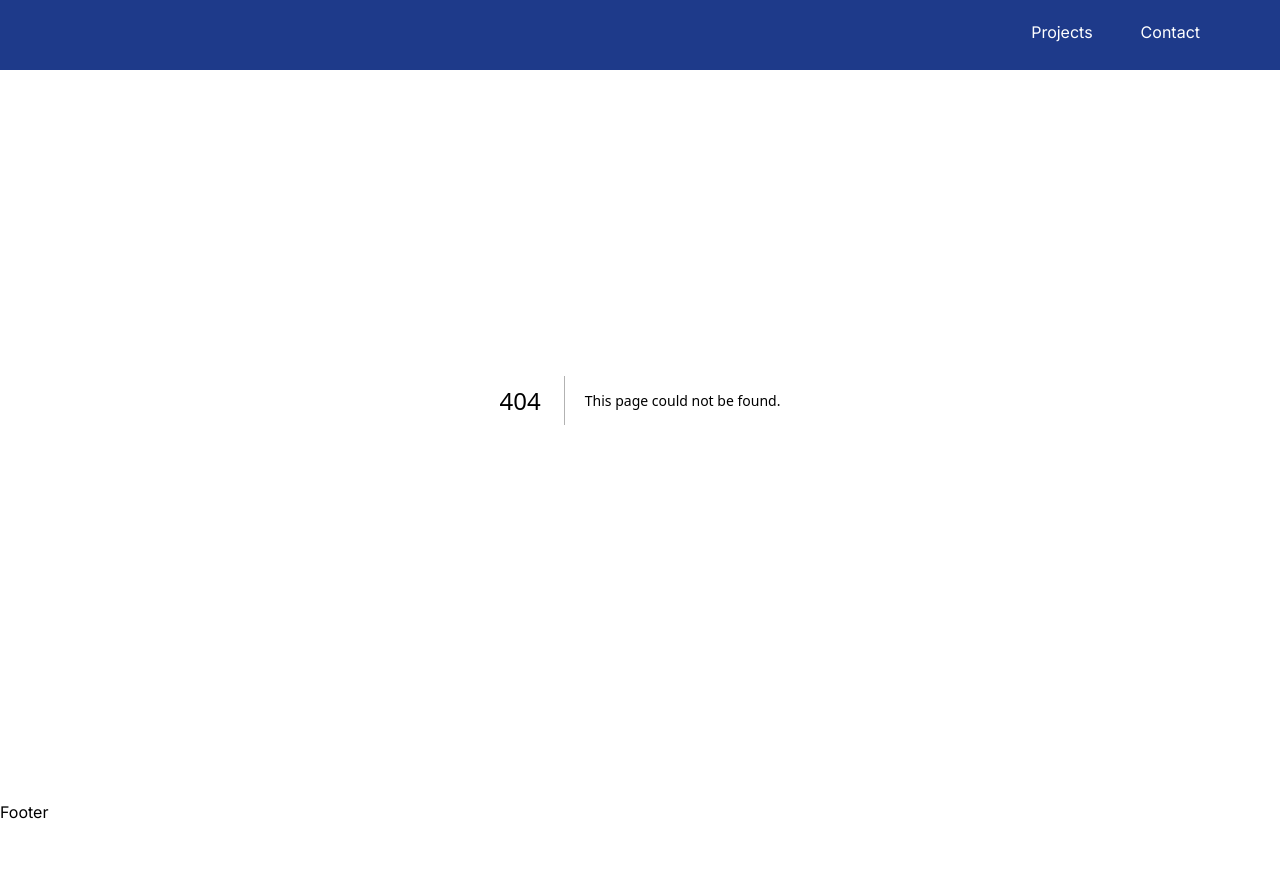
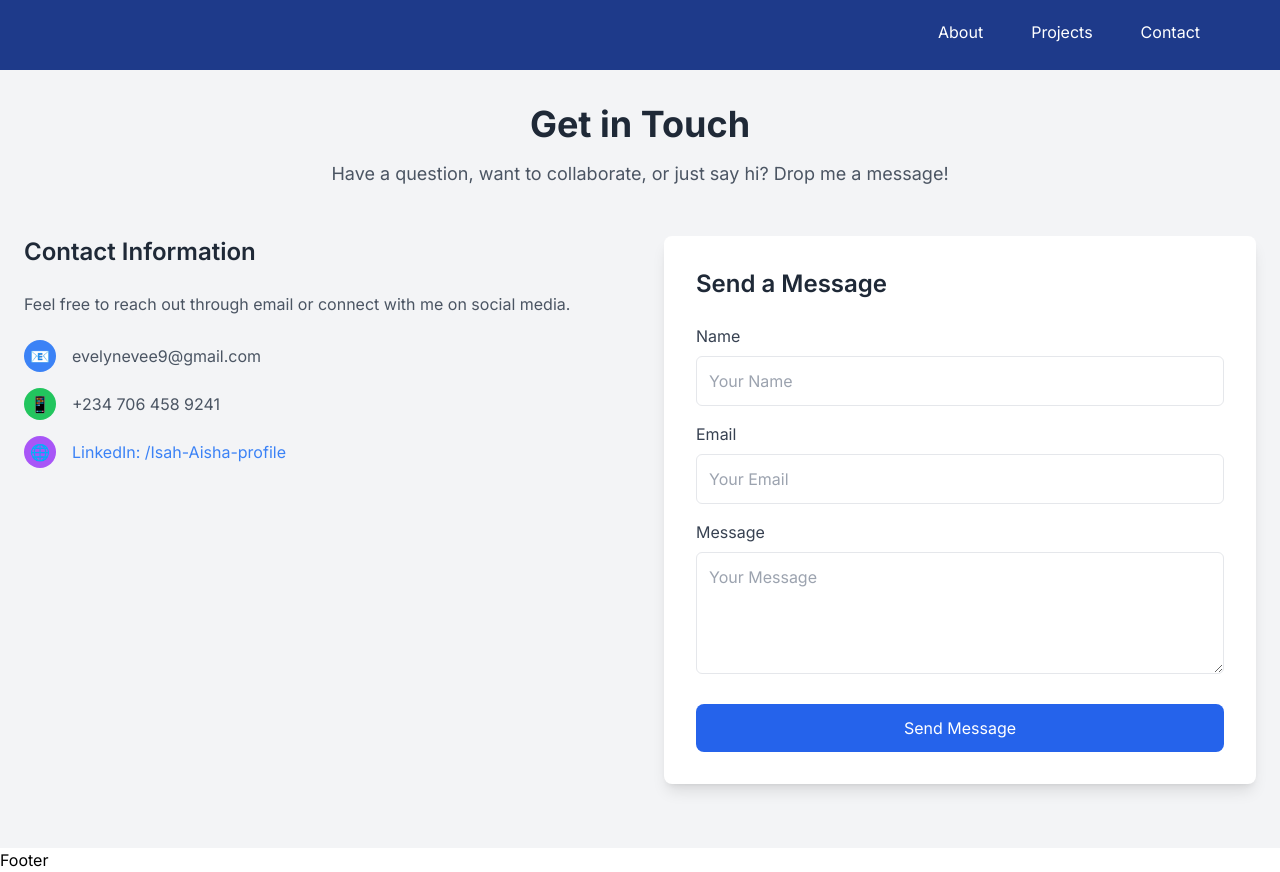
Before and after one commit to Deveelop/pm-portfolio-site, a Next.js app: page /contact in a window 1280 px wide. Before the commit this address had no page. Before the commit the page ends 824 px from the top, so only its background shows below. Built offline with nearby package versions, Linux system fonts and the light colour scheme.

Commit message:
Added recent commit again

```diff
--- a/components/ContactPage.tsx
+++ b/app/contact/page.tsx
@@ -1,4 +1,4 @@
-
+'use client'
 
 import { useState } from "react";
 
@@ -20,11 +20,19 @@ export default function ContactPage() {
   const handleSubmit = (e: React.FormEvent) => {
     e.preventDefault();
     console.log("Form Submitted:", formData);
-    // Add logic to send form data to your server or email
+    const mailtoLink =
+    `mailto:evelynevee9@gmail.com?suject=Contact from ${formData.name}&body=Hi, my email is ${formData.email}. ${formData.message}`
+    window.location.href = mailtoLink;
+    setFormData({
+      name: "",
+      email: "",
+      message: ""
+    })
+
   };
 
   return (
-    <section className="bg-gray-100 text-gray-800 py-16">
+    <section className="bg-gray-100 text-gray-800 py-16 mt-10">
       <div className="container mx-auto px-6">
         {/* Page Header */}
         <div className="text-center mb-12">
@@ -106,7 +114,8 @@ export default function ContactPage() {
               </div>
             </div>
             <button
-              type="submit"
+            onClick={handleSubmit}
+             type="submit"
               className="w-full mt-6 bg-blue-600 text-white py-3 rounded-lg hover:bg-blue-700 transition"
             >
               Send Message
--- a/components/HeroPage.tsx
+++ b/app/home/page.tsx
@@ -1,7 +1,9 @@
-import Button from "./Button"
+
 import Image from "next/image"
 
 const HeroPage = () => {
+
+
   return (
     <section className=" min-h-screen flex items-center p-2 md:px-40 bg-feature-bg bg-center bg-no-repeat">
       <div className=" flex flex-col md:flex-row items-center gap-8 max-w-5xl">
@@ -9,7 +11,7 @@ const HeroPage = () => {
         <p className="  uppercase font-bold regular-16 text-blue-900">experienced product manager</p>
         <h1 className="bold-32 lg:bold-40 uppercase">hello i<span className=" text-blue-70">'</span>m <span className="text-blue-70"  >isah </span>Aisha</h1>
         <p className="regular-14 text-gray-30 xl:max-w-[520px]">I believe that collaboration and creativity are the cornerstones of progress and i deliver successful products from concept to completion.</p>
-        <Button title="Explore my work" type="button" variant="btn_white mt-3 hover:bg-blue-900 hover:text-white hover:border-white" />
+        <a href="/projects" className="btn_white mt-6 block text-center transition hover:bg-blue-900 hover:text-white hover:border-white">Explore my works</a>
     </div>
 
     <div>
--- a/app/page.tsx
+++ b/app/page.tsx
@@ -1,7 +1,7 @@
 'use client'
-import HeroPage from "@/components/HeroPage";
-import Projects from "@/components/Projects";
-import ContactPage from "@/components/ContactPage";
+import HeroPage from "@/app/home/page";
+import Projects from "@/app/projects/page";
+import ContactPage from "@/app/contact/page";
 export default function Home() {
   return (
     <>
--- a/components/Projects.tsx
+++ b/app/projects/page.tsx
@@ -3,7 +3,7 @@ import { ProjectsGallery } from "@/constant"
 import Image from "next/image"
 const Projects = () => {
   return (
-    <section className=" bg-gray-100 text-gray-800 py-12">
+    <section className=" min-h-screen mt-10 bg-gray-100 text-gray-800 py-12">
         <div className=" container mx-auto text-center mb-12 px-6">
             <h1 className=" text-4xl font-bold">My Projects</h1>
             <p className=" mt-4 text-lg text-gray-600">Explore some of the projects I''ve worked on. Each showcases my expertise in delivering functional and visually appealing solution</p>
--- a/components/Button.tsx
+++ b/components/Button.tsx
@@ -3,10 +3,11 @@ type ButtonProp = {
     title: string,
     type: 'button' | 'submit',
     icon?: string,
-    variant: string
+    variant: string,
+    onClick: () => void;
 }
 
-const Button = ({title, type, icon, variant}: ButtonProp) => {
+const Button = ({title, type, icon, variant, onClick}: ButtonProp) => {
   return (
     <button className={` cursor-pointer flexCenter gap-3 rounded-full border ${variant}`} type={type}>
         {icon && <Image src={icon} alt={title} width={24} height={24} />}
--- a/constant/index.ts
+++ b/constant/index.ts
@@ -1,7 +1,8 @@
 
 export const NAV_LINKS = [
-    {href: '/', key: 'projects', label: 'Projects'},
-    {href: '/', key: 'contact', label: 'Contact'},
+    {href: '/home', key: 'about', label: 'About'},
+    {href: '/projects', key: 'projects', label: 'Projects'},
+    {href: '/contact', key: 'contact', label: 'Contact'},
 ]
 
 export const ProjectsGallery = [
```
